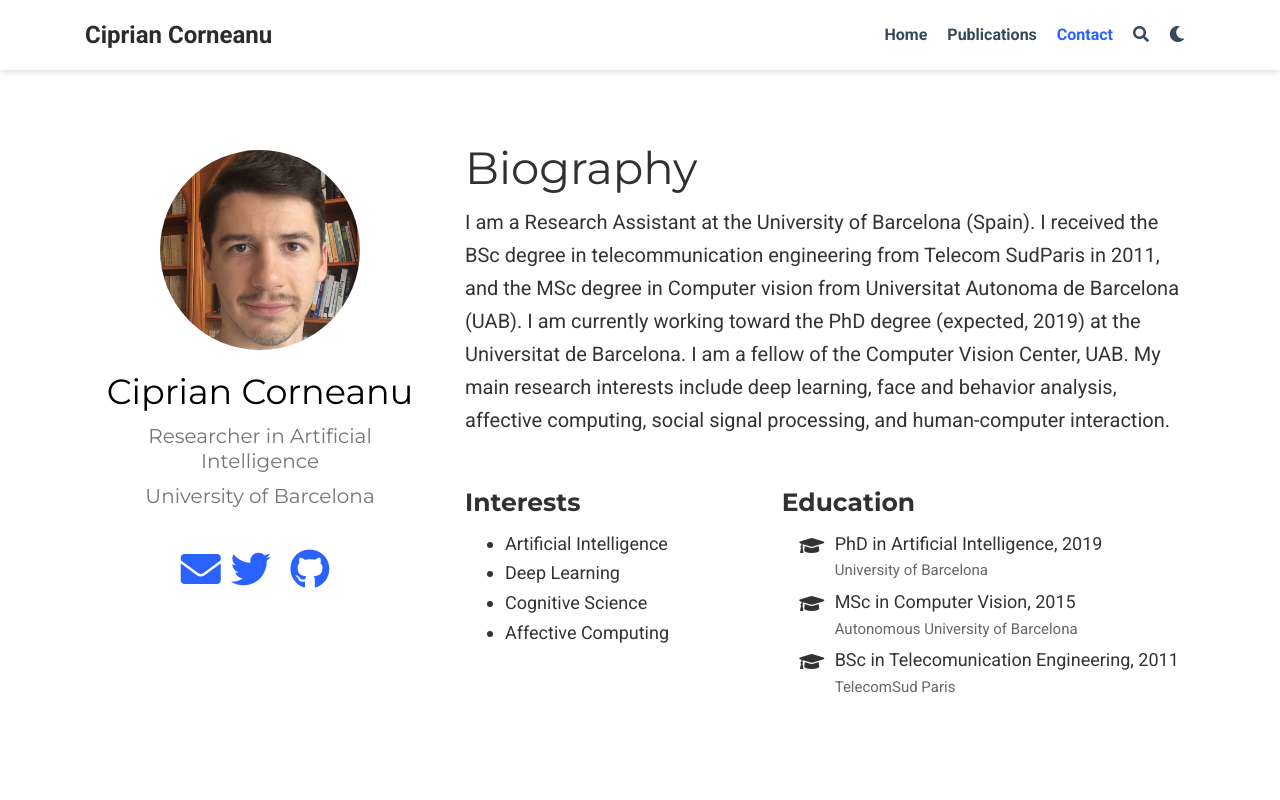
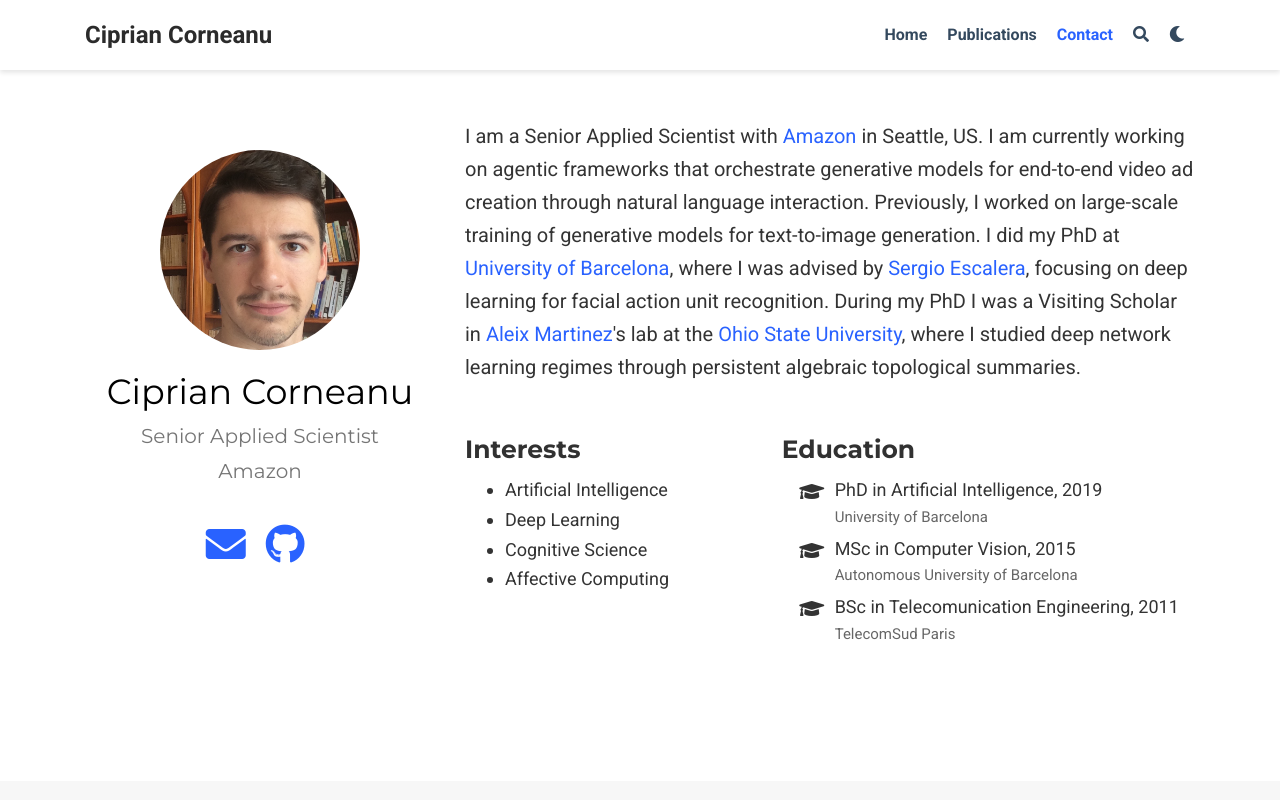
Before and after one commit to cipriancorneanu/cipriancorneanu.github.io, a plain HTML site: page index.html in a window 1280 px wide. Shown: the top 800 px of the page. Drawn offline with nearby package versions, Linux system fonts and the light colour scheme; some icons are missing.

Commit message:
Update bio, job title, and affiliation to reflect current role at Amazon

```diff
--- a/index.html
+++ b/index.html
@@ -16,7 +16,7 @@
 
 
 
-  <meta name="description" content="Researcher in Artificial Intelligence">
+  <meta name="description" content="Scientist, Amazon">
 
 
   <link rel="alternate" hreflang="en-us" href="https://cipriancorneanu.github.io/">
@@ -107,7 +107,7 @@
   <meta property="og:site_name" content="Ciprian Corneanu">
   <meta property="og:url" content="https://cipriancorneanu.github.io/">
   <meta property="og:title" content="Ciprian Corneanu">
-  <meta property="og:description" content="Researcher in Artificial Intelligence"><meta property="og:image" content="https://cipriancorneanu.github.io/img/ccorneanu.jpg">
+  <meta property="og:description" content="Scientist, Amazon"><meta property="og:image" content="https://cipriancorneanu.github.io/img/ccorneanu.jpg">
   <meta property="og:locale" content="en-us">
 
   <meta property="og:updated_time" content="2017-10-15T00:00:00&#43;02:00">
@@ -284,7 +284,7 @@
 
       <div class="portrait-title">
         <h2 itemprop="name">Ciprian Corneanu</h2>
-        <h3 itemprop="jobTitle">Researcher in Artificial Intelligence</h3>
+        <h3 itemprop="jobTitle">Senior Applied Scientist</h3>
 
 
 
@@ -292,7 +292,7 @@
 
         <h3 itemprop="worksFor" itemscope itemtype="http://schema.org/Organization">
 
-          <span itemprop="name">University of Barcelona</span>
+          <span itemprop="name">Amazon</span>
 
         </h3>
 
@@ -330,11 +330,6 @@
 
 
 
-        <li>
-          <a itemprop="sameAs" href="https://twitter.com/GeorgeCushen" target="_blank" rel="noopener">
-            <i class="fab fa-twitter big-icon"></i>
-          </a>
-        </li>
 
 
 
@@ -391,15 +386,8 @@
 
 
 
-<h1 id="biography">Biography</h1>
 
-<p>I am a Research Assistant at the University of Barcelona (Spain). I received the BSc degree in telecommunication engineering from
-Telecom SudParis in 2011, and the MSc degree in
-Computer vision from Universitat Autonoma de Barcelona (UAB). I am currently working toward the
-PhD degree (expected, 2019) at the Universitat de Barcelona. I am
-a fellow of the Computer Vision Center, UAB. My main  research interests include deep learning, face and behavior
-analysis, affective computing, social signal processing,
-and human-computer interaction.</p>
+<p>I am a Senior Applied Scientist with <a href="https://advertising.amazon.com/" target="_blank" rel="noopener">Amazon</a> in Seattle, US. I am currently working on agentic frameworks that orchestrate generative models for end-to-end video ad creation through natural language interaction. Previously, I worked on large-scale training of generative models for text-to-image generation. I did my PhD at <a href="https://web.ub.edu/en/" target="_blank" rel="noopener">University of Barcelona</a>, where I was advised by <a href="https://sergioescalera.com/" target="_blank" rel="noopener">Sergio Escalera</a>, focusing on deep learning for facial action unit recognition. During my PhD I was a Visiting Scholar in <a href="https://scholar.google.com/citations?user=9uNzG-sAAAAJ&amp;hl=en" target="_blank" rel="noopener">Aleix Martinez</a>'s lab at the <a href="https://www.osu.edu/" target="_blank" rel="noopener">Ohio State University</a>, where I studied deep network learning regimes through persistent algebraic topological summaries.</p>
 
 
     <div class="row">
```
